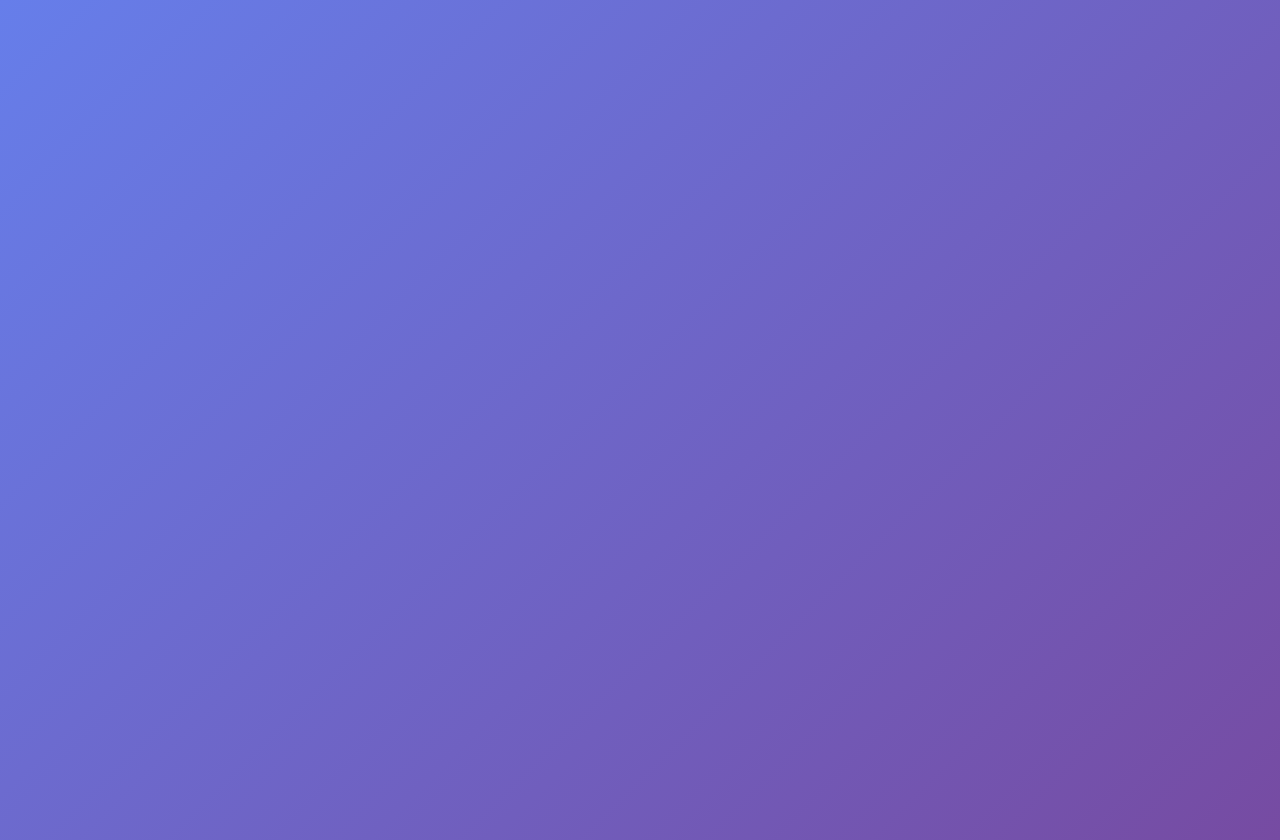
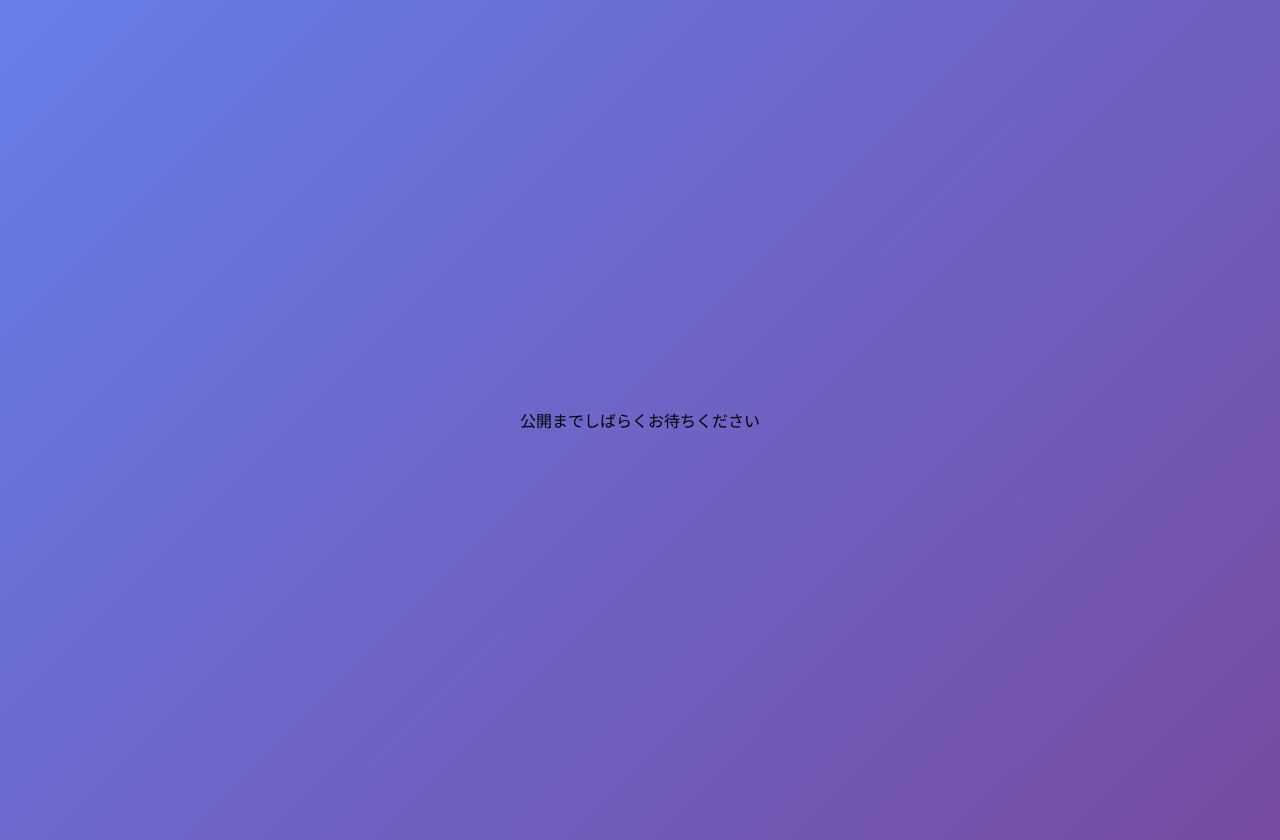
Before and after one commit to umipro-web-dev/CSAM-CAPTCHA, a Vue app: page / in a window 1280 px wide. Built offline with nearby package versions, Linux system fonts and the light colour scheme.

Commit message:
Add message for users to wait for publication

```diff
--- a/src/App.vue
+++ b/src/App.vue
@@ -1,5 +1,6 @@
 <template>
   <div class="app-container">
+    <p>公開までしばらくお待ちください</p>
   </div>
 </template>
 
```
